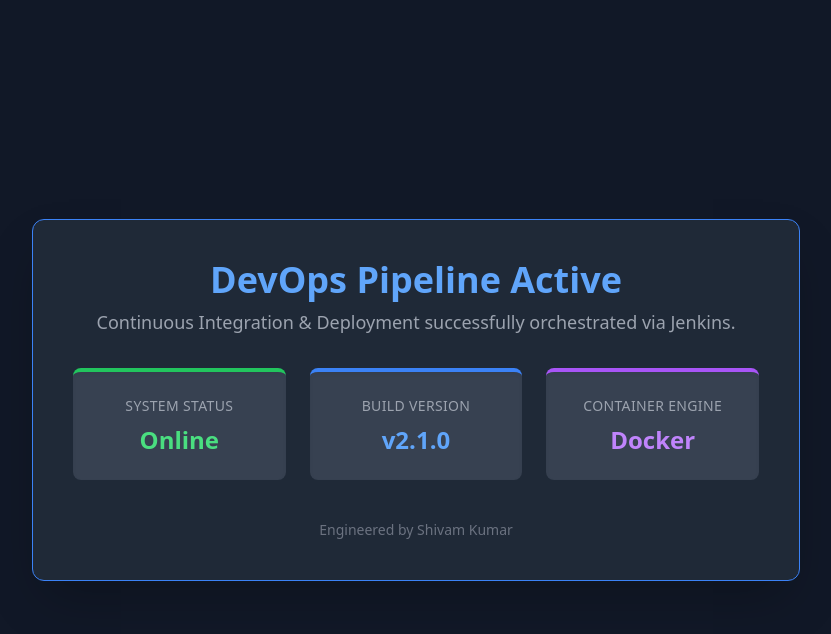
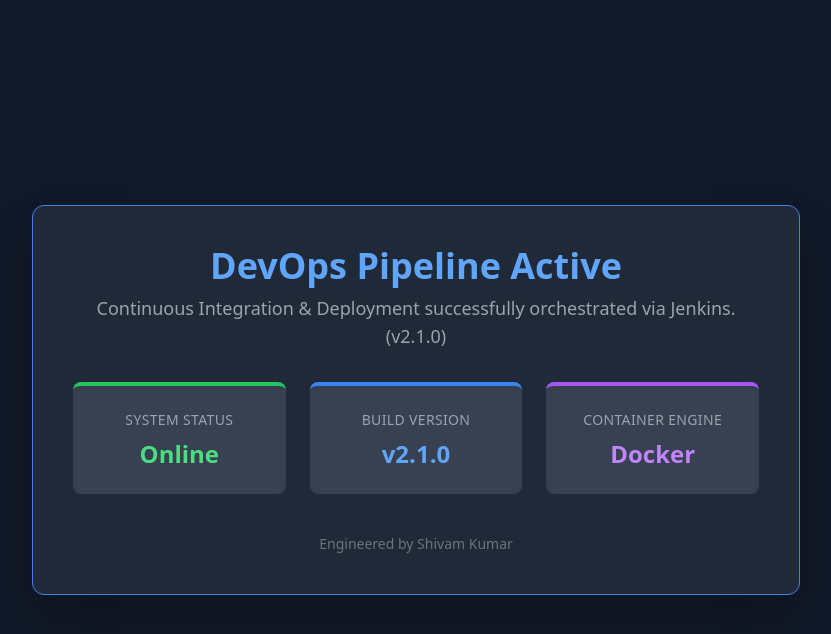
Before and after one commit to Ashborne-lab/Devops-Project, a Flask app: page / in a window 1280 px wide. Shown: the top 634 px of the page, without its empty margins (224-1055 px from the left). Run offline with Flask 3, Linux system fonts and the light colour scheme; some libraries are stand-ins or nearby versions.

```diff
--- a/templates/index.html
+++ b/templates/index.html
@@ -10,7 +10,7 @@
 
     <div class="bg-gray-800 p-10 rounded-xl shadow-2xl border border-blue-500 w-full max-w-3xl text-center">
         <h1 class="text-4xl font-extrabold text-blue-400 mb-2">DevOps Pipeline Active</h1>
-        <p class="text-gray-400 mb-8 text-lg">Continuous Integration & Deployment successfully orchestrated via Jenkins.</p>
+        <p class="text-gray-400 mb-8 text-lg">Continuous Integration & Deployment successfully orchestrated via Jenkins.(v2.1.0)</p>
 
         <div class="grid grid-cols-1 md:grid-cols-3 gap-6">
             <div class="bg-gray-700 p-6 rounded-lg border-t-4 border-green-500 shadow-inner">
```
